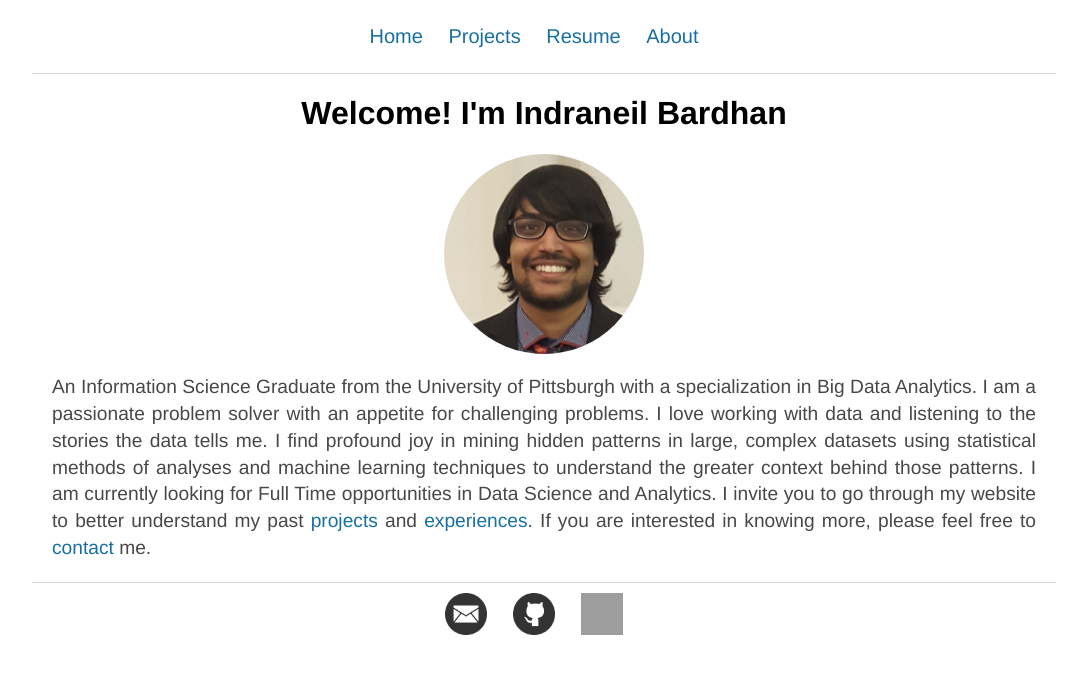
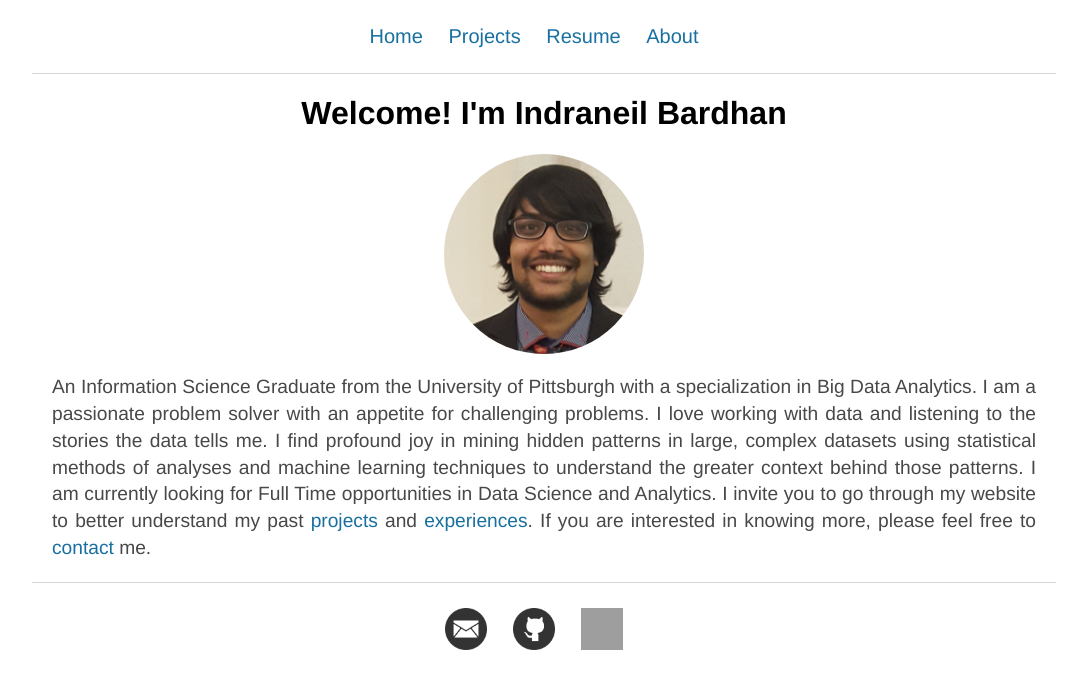
Before and after one commit to NeilBardhan/neilbardhan.github.io, a Jekyll site: the page built from index.html, in a window 1280 px wide. Shown: the top 689 px of the page, without its empty margins (96-1183 px from the left). Built offline with Jekyll 4.4.1, drawn with Linux system fonts in a browser that asks for light colours; grey boxes are pictures that could not be loaded.

Commit message:
Update main.css

```diff
--- a/css/main.css
+++ b/css/main.css
@@ -26,7 +26,7 @@
 }
 a:hover {
     text-decoration: underline;
-    color: #1870A0;
+    color: #83C7EC;
 }
 h1 {
     font-size: 2em;
@@ -112,6 +112,7 @@
 footer {
     border-top: 1px solid #d5d5d5;
     font-size: 1em;
+    padding-top: 15px;
 }
 
 ul.posts {
```
